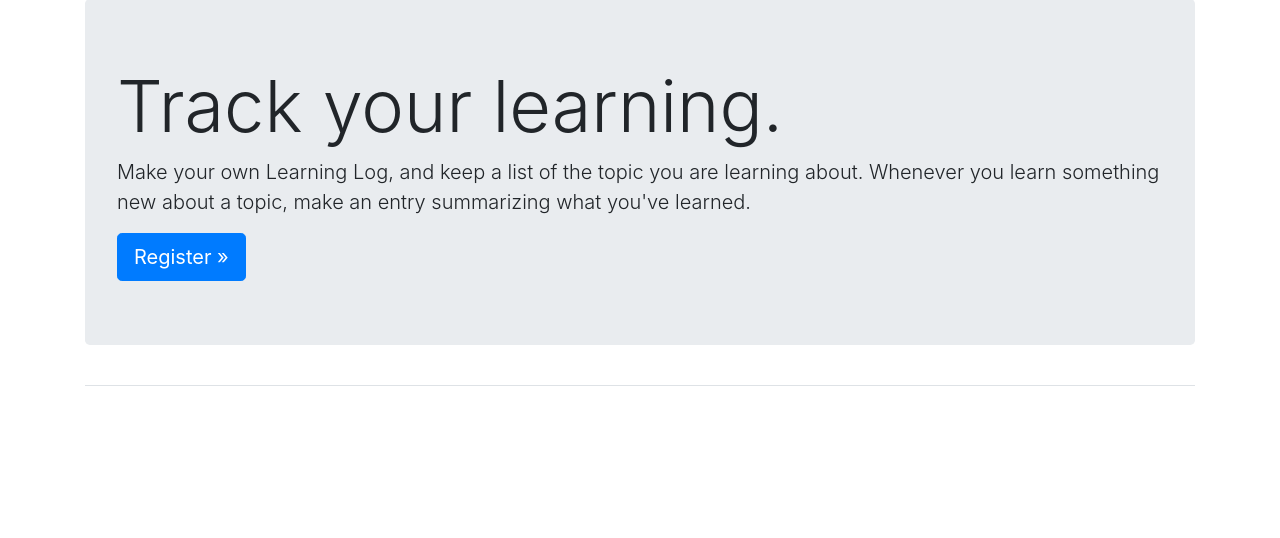
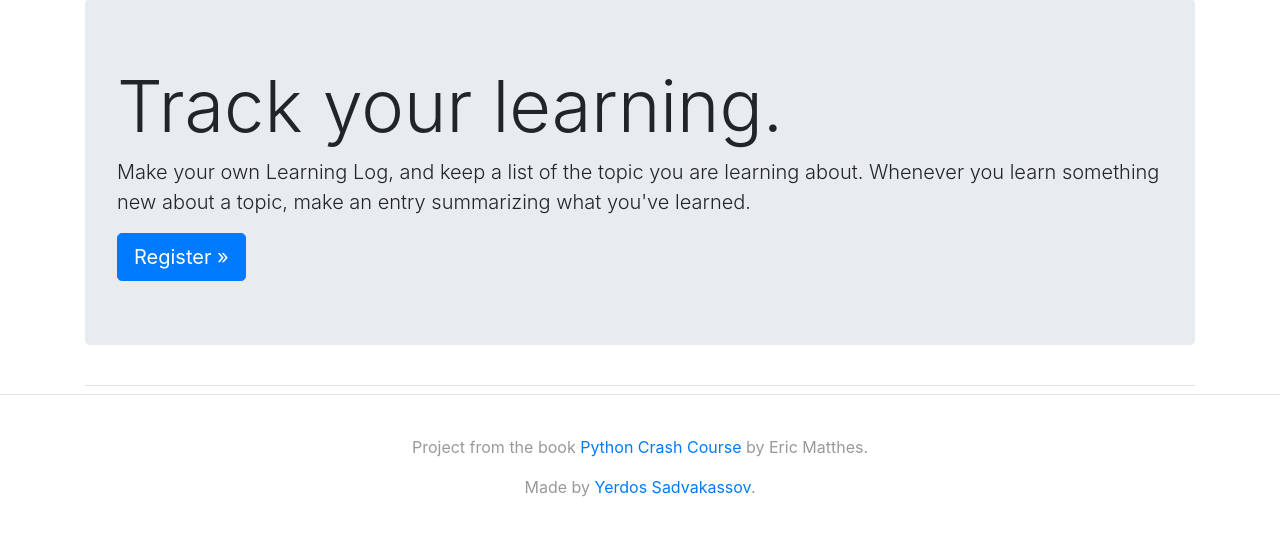
Before and after one commit to yerdos-s/Learning-Log, a Django app: page / in a window 1280 px wide. Shown: the part 83-621 px from the top of the page. Run offline with Django 4.2, Linux system fonts and the light colour scheme; some libraries are stand-ins or nearby versions.

Commit message:
footer with the name added

```diff
--- a/learning_logs/templates/learning_logs/base.html
+++ b/learning_logs/templates/learning_logs/base.html
@@ -55,6 +55,21 @@
       {% block content %}{% endblock content %}
     </div>
   </main>
+
+<footer class="blog-footer"
+style="padding: 2.5rem 0;
+  color: #999;
+  text-align: center;
+  background-color: #ffffff ;
+  border-top: .05rem solid #e5e5e5;
+  ">
+  <p>Project from the book
+    <a href="https://nostarch.com/python-crash-course-3rd-edition">Python Crash Course</a>
+    by Eric Matthes.</p>
+  <p style="margin-bottom: 0;">Made by
+    <a href="">Yerdos Sadvakassov</a>.</p>
+</footer>
+
 </body>
 
 </html>
```
